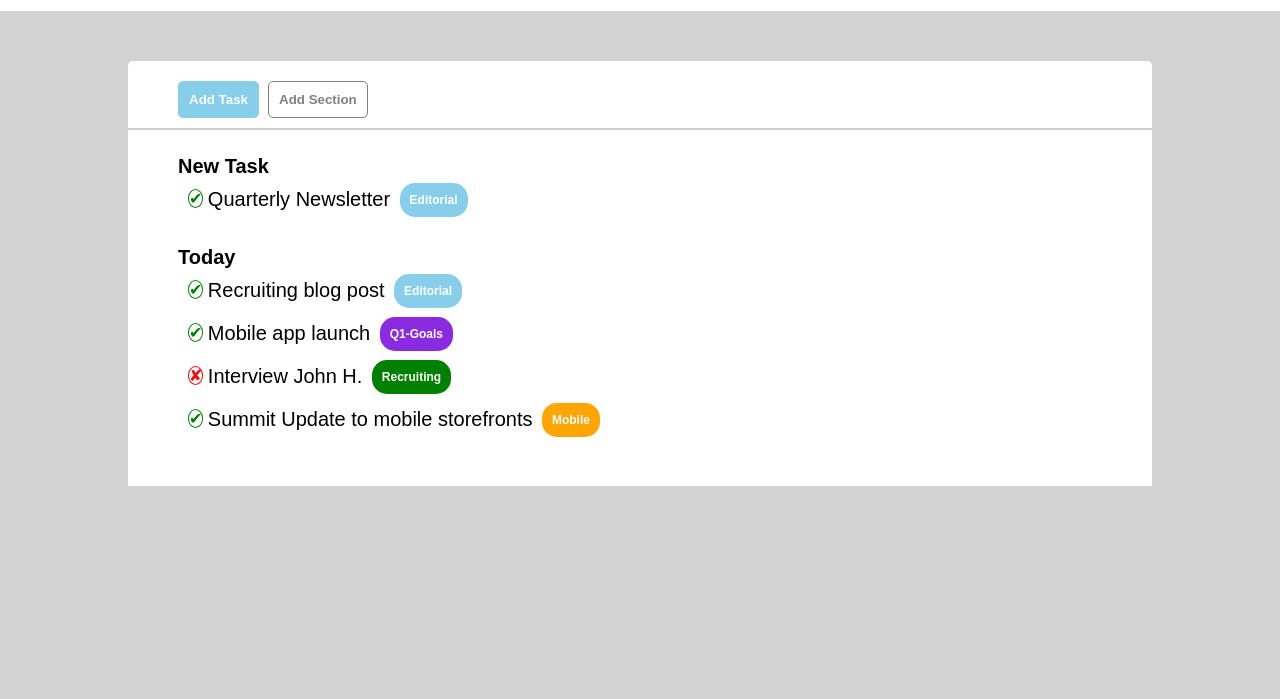
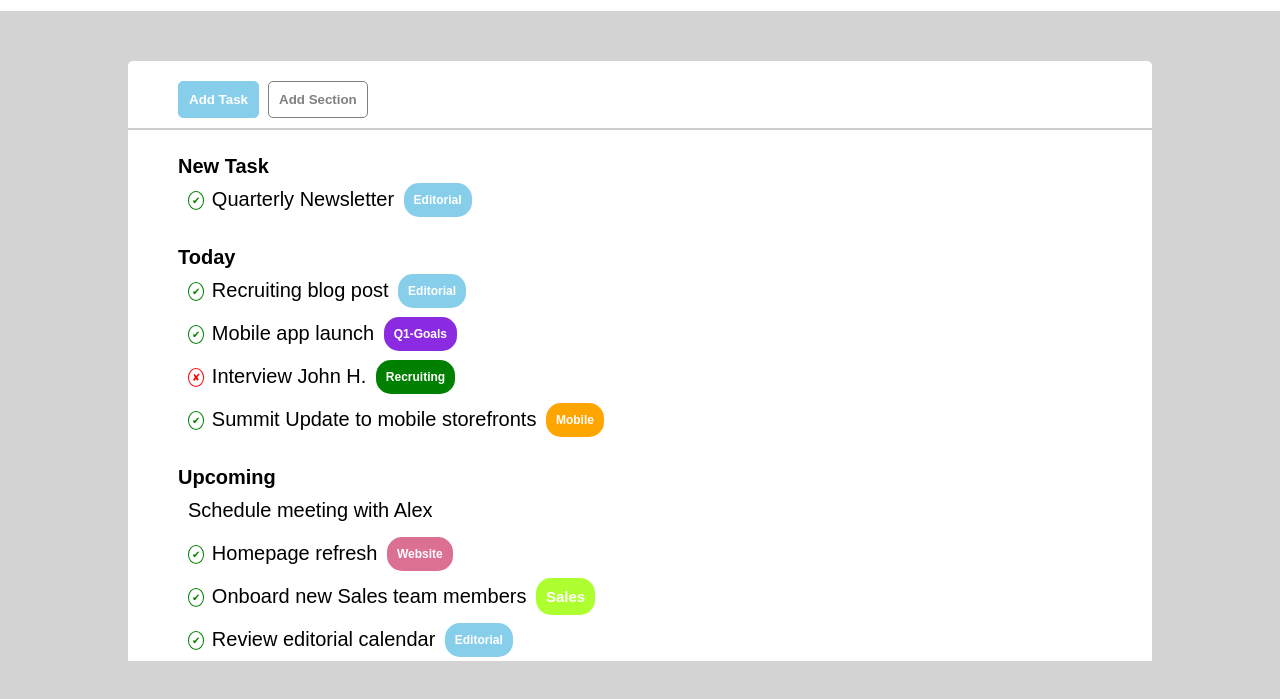
Before and after one commit to LucaSpennato/html-css-toboolist, a plain HTML site: page index.html in a window 1280 px wide. Shown: the part 63-762 px from the top of the page. Drawn offline with Linux system fonts and the light colour scheme.

Commit message:
pagina completa

```diff
--- a/css/style.css
+++ b/css/style.css
@@ -106,6 +106,9 @@ main{
     border: 1px solid green;
     border-radius: 50%;
     color: green;
+    font-size: 10px;
+    padding: 3px;
+    margin-right: 3px;
 }
 
 .not-done:after{
@@ -113,6 +116,9 @@ main{
     border: 1px solid red;
     border-radius: 50%;
     color: red;
+    font-size: 10px;
+    padding: 3px;
+    margin-right: 3px;
 }
 
 /* etichette */
--- a/index.html
+++ b/index.html
@@ -70,12 +70,27 @@
         <section>
             <div class="container container-styling-tasks">
                 <div class="taskname wiew-all collapse-tab">
-
+                    Upcoming
                 </div>
                 <div class="tasks">
-                    <span class=""></span>
-                    <span class="task"></span>
+                    <span class="note-done"></span>
+                    <span class="task">Schedule meeting with Alex</span>
                     <span class="label"></span>
+                </div>
+                <div class="tasks">
+                    <span class="done"></span>
+                    <span class="task">Homepage refresh</span>
+                    <span class="label-e"></span>
+                </div>
+                <div class="tasks">
+                    <span class="done"></span>
+                    <span class="task">Onboard new Sales team members</span>
+                    <span class="label-f"></span>
+                </div>
+                <div class="tasks">
+                    <span class="done"></span>
+                    <span class="task">Review editorial calendar</span>
+                    <span class="label-a"></span>
                 </div>
             </div>
         </section>
```
